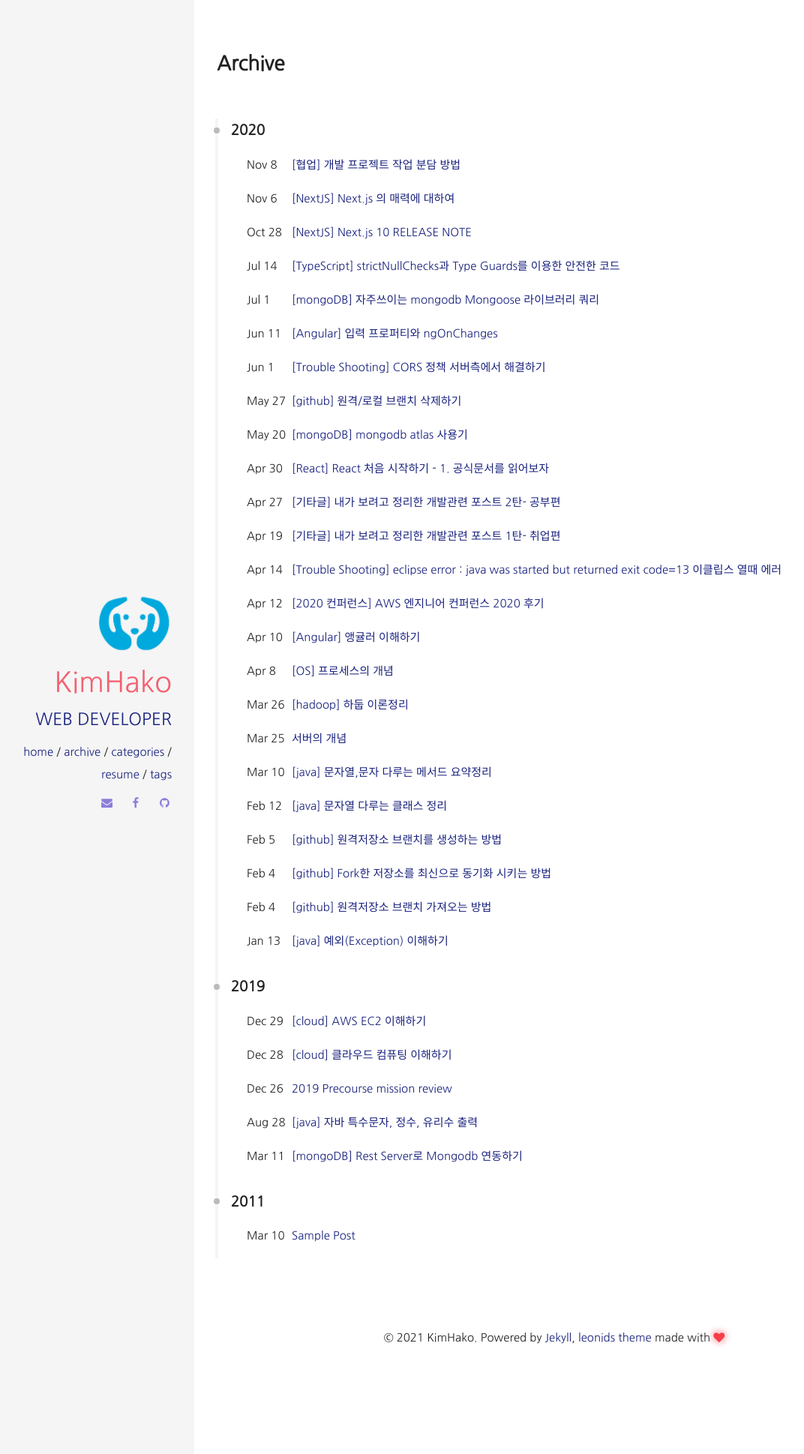
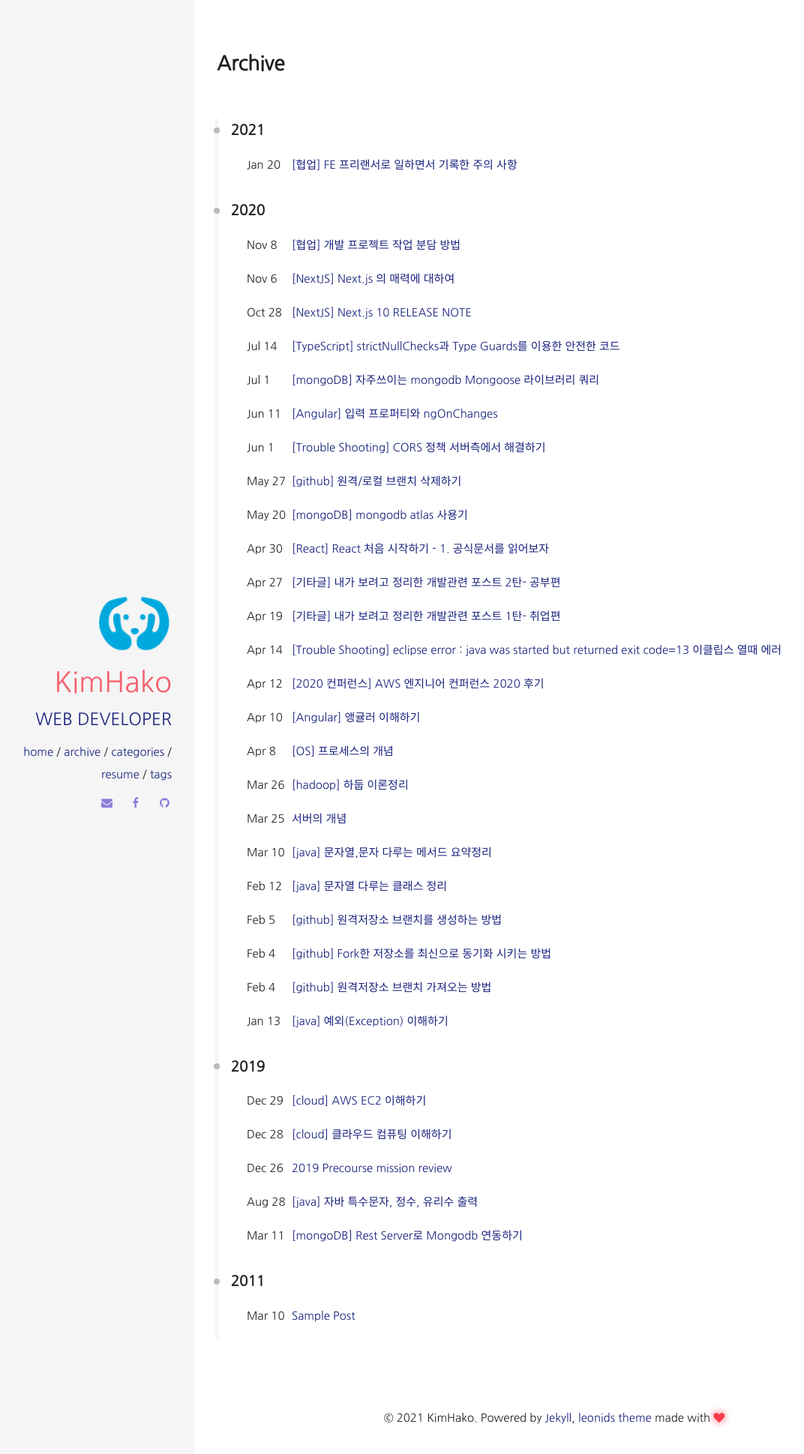
Before and after one commit to OHHAKO/kimhako, a Jekyll site: the page built from archive.html, in a window 1280 px wide. Shown: the top 1939 px of the page at 75% size, without its empty margins (61-1133 px from the left). Built offline with Jekyll 4.4.1, drawn with Linux system fonts in a browser that asks for light colours; some web fonts are replaced; some of the changed lines change nothing that is shown.

Commit message:
docs: fe 프리랜서 일하면서 느낀 주의 사항 포스트 추가

```diff
--- /dev/null
+++ b/_posts/2021-01-20-free-dev-epilogue-post.md
@@ -0,0 +1,64 @@
+---
+layout: post
+title: "[협업] FE 프리랜서로 일하면서 기록한 주의 사항"
+excerpt: "사람들과 일하면서 느낀 중요한 것들을 스스로 되새김질 하기 위해 기록한다."
+categories: [협업]
+comments: true
+---
+
+난 풀스택이지만 FE 개발자로 참여한 프로젝트가 여러 번 있었다. 프로젝트의 상황은 각기 아주 다양했다. 빠른 수익을 내지 않아도 되는 모델도 있었고 영혼이 다치는 경험을 맛본 프로젝트도 있었다. 최근에 진행했던 작업은 수 개월 내내 밤낮을 새는건 당연하고 시간은 촉박, 페이지 제작 분량은 태산이었다. 그 프로젝트 성격상 많은 리스크(...)가 있었지만 개발을 하다보면 이런 저런 다양한 경험을 하게 되는 것 같다. <br/>
+오늘은 **보편적인 프로젝트**에서 미리 인지하면 좋을 것들을 프론트엔드 작업자로서 느낀 시각으로 기록하려고 한다.
+
+## 확인할 목록
+
+- A. 개발 작업 방식을 알리고 맞추기
+- B. 중도 기획이 달라지거나 추가되는 경우 메모하기
+- C. 변경 사항이 잦은 페이지인지 확인
+- D. 리스크를 미리 알리기
+- E. 라이브러리 사용은 독이 될 수도 있다.
+- F. 중도 입력 투입은 독이 될 수 있다.
+
+위의 목록은 초반 작업부터 마무리까지 상당한 영향을 미쳤다. 만약 위에서 어느 항목들을 지켰음에도, 뜻대로 상황이 돌아가지 않는 경우는 어떻게 해야할까?
+
+## 기획이 계속 변경되는 상황
+
+예전 프로젝트에서 초반 미팅에서 정해진 미디어쿼리 규칙이 개발 착수 한 두달 후 365px에서 300px이 되는 매직이 일어났다. 이미 만든 페이지가 수십개인 상황에서 다시 검수하는데 상당 시간이 소요되었다. 일정이 긴박한 프로젝트에서 이미 한번 검수한 페이지를 또 다시 검수하고 수정해야 하는 일은 업무자 입장에서 매우 곤혹스럽다. 구두로 협의된 미디어 쿼리가 중간에 바뀌는 정도의 변경이면 계약 조항을 검토하거나 무리한 일정이 될 수 있다는 사실을 알려야 한다. 중도 변경이 없는 프로젝트는 지금까지 본 적이 없기에 어떻게 핸들링 할 수 있을지 고민해야 한다.
+어쨌든 이 상황에서는 A를 구두로 이행했으나 변경되었기 때문에 B.로 가야 한다. **추가 견적서를 요구할 수 있는 부분이다.** 하지만 이 또한 발생시 무조건 요구를 해야한다는 의미보단 이걸 하면 앞으로의 작업이 얼마나 딜레이가 될 것인가 혹은 얼만큼 시간이 드는가를 따져보면서 융통성 있는 판단이 필요하다는 얘기이다.
+
+기획이 계속 변경되는 프로젝트의 경우 본인이 생각한 작업 방식이 실제로 착수된 이후 적용이 어려워지는 상황을 직면할 수 있다. 이럴땐 어떻게 대처하면 좋을까? <br/>
+예시를 위해 조금 극단적인 상황을 가정해본다.
+
+동일한 성격의 100개 페이지를 2주간 제작해야 하는 기획안을 받았다. 작업자는 침착하게 디자인을 일반화하고 예외 컨텐츠를 고려한 스타일링 컴포넌트 혹은 mdx 도입을 결정했다. 그런데 막상 개발을 진행하면서 복잡한 로직이 한 군데라도 들어가거나 React Hook 메서드를 써야하는 상황이 왔다. 하지만 이미 제작한 페이지는 몇십개인 상황이다. 물론 다시 jsx로 돌아가거나 혹은 돌아가지 않고도 해결 할 수 있는 방법을 찾을 수 있겠지만 요런 추가 시간을 소요시키지 않는게 중요한 법이다. 이 상황에서 A.를 잘 활용하려면 작업 이전에 본인이 생각한 방식을 알리고 합의가 분명히 되어야 한다. 만약 그렇지 못했을 경우 C. 변경 사항이 잦은지 다시 확인한 이후 개발 방식을 재정비 하고 갈 필요가 있다.
+
+기획변경에 대한 뼈 아픈 경험이 있다. 수정이 들어와도 방어하거나 도무지 거절할 수 없어 해야만 했던 상황이었다. 클라이언트와 작업자가 1:1 관계라면 조정이 상대적으로 쉬울 수 있으나 업무자들 이해 관계도가 복잡할수록 기획 변경에 대해 거부하기가 쉽지 않다. B. 변경 혹은 추가된 기획은 메모해두었다가 추가 견적서를 요구하자... **절대 무리하게 자신의 영혼을 갈아넣어 프로젝트를 진행시키는 일은 없도록 하자.**
+
+## 라이브러리, 잘못 들이면 독이 될 수도
+
+라이브러리는 남이 짠 코드를 사용하는 개념이다. 라이브러리의 의도는 이미 구현해놓은 완제품을 '사용하는데'에 목적이 있다. 때문에 라이브러리를 직접 수정하거나 변경하는 일엔 제약이 있다. 기획과 시안을 꼼꼼히 확인하고 혹시 '거의 새로 짜는 것'과 동일한 노력이 Custom에 들어가진 않는지 파악하자. 그리고 문제가 없다는 확신이 들떄 도입하도록 한다.
+라이브러리 커스텀은 경험이 많을수록 새로운 라이브러리를 접했을때 커스텀 러닝커브가 낮은 것 같다.
+
+상업 프로젝트에서 어떤 기술을 도입하기 전에는 몇 가지 기준을 확인한다. 전 직장에서 경험한 바로는 아래와 같았다.
+
+- 너무 최신 혹은 오래된 기술은 아닌지 (정보성, 신뢰성)
+- 가장 최근 업데이트가 언제인지 (호환성, 기능성)
+- 얼마나 많은 사람들이 쓰고 있는지 (러닝커브, 정보성)
+
+라이브러리 도입도 비슷하다고 느꼈다. '완전하 새로운 기능 추가가 있을 예정인가?' 등을 추가하는 식으로 팀에서 **라이브러리를 도입하는 규칙**을 세워보는 것도 의미가 있을 것이다.
+신중히 들여도 나중에 들어내는 일이 없다고 장담하기는 힘들지 않을까.
+
+## 추가 인력이 모든 면에서 좋은 것은 아니다
+
+- 소프트웨어 공학의 '브룩스의 법칙'. 새로 들어온 인력이 제 역할을 충분히 해 개발 속도를 낼 수 있을거라는 기대로 최종 결정자가 인력을 투입하나 되려 개발을 늦추는 현상
+
+제아무리 평소 자기 몫을 잘하는 사람이어도 인력이 새로 투입되는 일에는 큰 비용이 발생한다. 오래 전 진행했던 프로젝트에서 10년 이상의 경력자가 프론트 팀에 들어왔다. ESMA 문법을 능숙하게 다루지만 우리 프레임워크는 처음 경험해본 것 이었고 팀에서 사용하는 협업 방식에 대한 경험이 없는 상태였다. 초반에 온보딩을 진행했지만 지속적으로 프레임워크 동작, 내장 메서드 사용 등에 대한 질문이 들어왔는데 일정이 급한 프로젝트에선 이런 상황이 위험이 될 수 있을 것 이다. 주니어로서 인사 평가 혹은 면접을 봐온 나로선 반대로 면접관의 심정을 이해할 수 있는 경험이었다.
+
+협업자에게 요구되는 필요 기술 스택을 모두 기재했지만 인사 과정에서 잘 지켜지지 않는 경우도 있었다. 이런 경우를 대비하기 위해서는 커뮤니케이션이 조금 들더라도 프로젝트를 위해선 요구한 스택을 가진 후보자가 맞는지 확인이 필요하다. 자신이 업무자 본인이라면 더더욱 말이다.
+
+## 미리 알리기
+
+리스크를 미리 알리는건 사실 너무 당연하다. 하지만 작업 과정에서는 철저히 지켜지지 않는 것 같다. 전체 일정이 딜레이 될 정도의 위험이라면 상황을 무마하거나 대응할 수 있는 시간이 필요하다.
+내가 존경하는 개발자 스승님께서 말씀하신 적이 있다. **리스크가 있는건 괜찮은데 모두가 대응할 수 있도록 미리 알리는게 중요하다고.** 하루만에 회사 서버가 터지거나 당장 클라이언트가 확인해야 하는 테스트 서버의 build가 time out 되거나 하는 이유로 몸살을 앓아야 했던 내 어두운 과거... 리스크는 나에게 두려움의 대상이 되었다. 이 리스크는 나에게 영향을 미치고 팀에게 영향을 미치고 결과물에 영향을 미치기에 모두가 알 수 있도록 그리고 함께 대응할 수 있도록 반드시 공유해야 한다는 사실을 잊지 말자.
+
+<br/> <br/>
+
+다음 포스트에는 Google Cloud Build 로그 분석하는 방법을 담아볼 예정이다.
```
Also changed, not shown: _posts/2020-11-08-team-task-part-post.md (line endings or trailing spaces).
